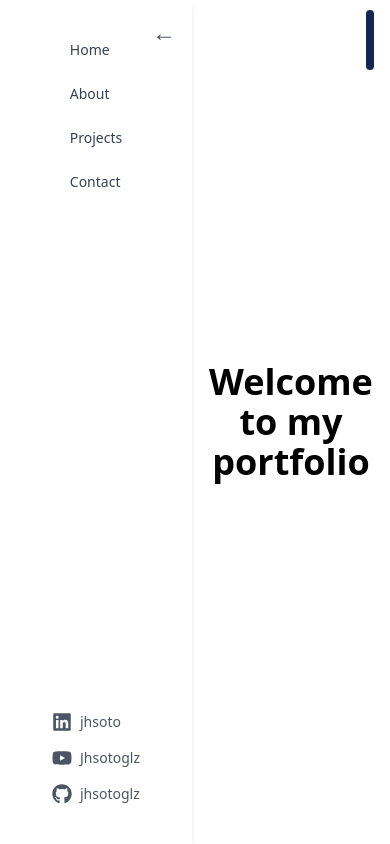
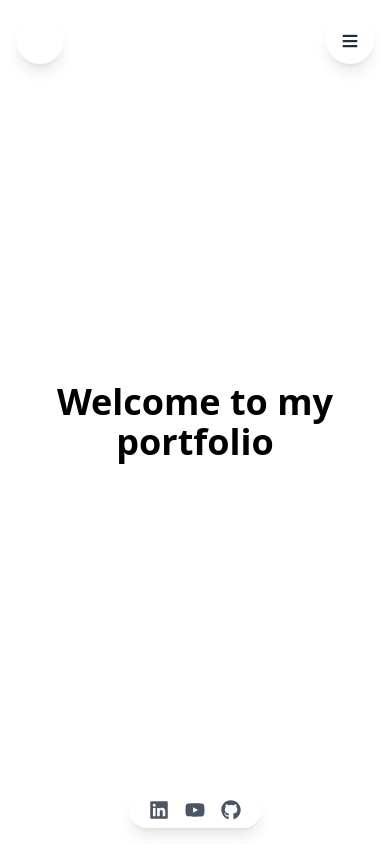
Before and after one commit to jhsotoglz/web-portfolio, a React (Vite) app: page / in a window 390 px wide. Shown: the top 844 px of the page. Built offline with nearby package versions, Linux system fonts and the light colour scheme.

Commit message:
Better navbar implemented

```diff
--- a/src/App.tsx
+++ b/src/App.tsx
@@ -1,22 +1,27 @@
 import "./App.css"
-import Navbar from "./components/Navbar";
+// import Navbar from "./components/Navbar";
 import Home from "./components/Home";
 import About from "./components/About";
 import Projects from "./components/Projects";
 import Contact from "./components/Contact";
-import Scrollbar from "./components/Scrollbar";
+// import Scrollbar from "./components/Scrollbar";
+import MainNav from "./components/MainNav";
+import LogoBubble from "./components/LogoBubble";
+import SocialPill from "./components/SocialPill";
 import { useState } from "react";
 
 function App() {
-  const [isNavVisible, setIsNavVisible] = useState(false);
+  const [navOpen, setNavOpen] = useState(false);
+
   return (
     <>
-      <Navbar isVisible={isNavVisible} setIsVisible={setIsNavVisible} />
-      <Scrollbar />
+      <LogoBubble navOpen={navOpen} />
+      <MainNav navOpen={navOpen} setNavOpen={setNavOpen} />
+      <SocialPill />
+      {/* <Navbar isVisible={isNavVisible} setIsVisible={setIsNavVisible} /> */}
+      {/* <Scrollbar /> */}
       <main
-        className={`scroll-smooth transition-all duration-300 min-h-screen-dynamic ${
-          isNavVisible ? "ml-48" : "ml-4 sm:ml-0"
-        }`}
+        className={`scroll-smooth transition-all duration-300 min-h-screen-dynamic`}
       >
         <div className="max-w-screen-lg mx-auto px-4">
           <Home />
--- /dev/null
+++ b/src/components/LogoBubble.tsx
@@ -0,0 +1,25 @@
+import React from "react";
+
+interface LogoBubbleProps {
+  navOpen: boolean;
+}
+
+const LogoBubble: React.FC<LogoBubbleProps> = ({ navOpen }) => {
+  if (navOpen) return null;
+
+  const scrollToTop = () => {
+    window.scrollTo({ top: 0, behavior: "smooth" });
+  };
+
+  return (
+    <div
+      className="fixed top-4 left-4 z-[70] dark:bg-gray-800 text-white font-bold text-xl w-12 h-12 rounded-full flex items-center justify-center shadow-lg cursor-pointer select-none hover:bg-blue-800 transition-colors"
+      onClick={scrollToTop}
+      title="Back to Top"
+    >
+      JH
+    </div>
+  );
+};
+
+export default LogoBubble;
--- /dev/null
+++ b/src/components/MainNav.tsx
@@ -0,0 +1,94 @@
+import { useState, useEffect, useRef } from "react";
+
+interface MainNavProps {
+  navOpen: boolean;
+  setNavOpen: (open: boolean) => void;
+}
+
+const sections = ["home", "about", "projects", "contact"];
+
+const MainNav = ({ navOpen, setNavOpen }: MainNavProps) => {
+  const [active, setActive] = useState("home");
+  const [isMobile, setIsMobile] = useState(false);
+  const navRef = useRef<HTMLDivElement>(null);
+
+  useEffect(() => {
+    const updateSize = () => {
+      setIsMobile(window.innerWidth < 640); // Tailwind 'sm'
+    };
+    updateSize();
+    window.addEventListener("resize", updateSize);
+    return () => window.removeEventListener("resize", updateSize);
+  }, []);
+
+  // Close on scroll (mobile)
+  useEffect(() => {
+    if (!isMobile || !navOpen) return;
+    const handleScroll = () => setNavOpen(false);
+    window.addEventListener("scroll", handleScroll);
+    return () => window.removeEventListener("scroll", handleScroll);
+  }, [isMobile, navOpen, setNavOpen]);
+
+  // Close on outside tap (mobile)
+  useEffect(() => {
+    if (!isMobile || !navOpen) return;
+    const handleClick = (e: MouseEvent) => {
+      if (navRef.current && !navRef.current.contains(e.target as Node)) {
+        setNavOpen(false);
+      }
+    };
+    document.addEventListener("mousedown", handleClick);
+    return () => document.removeEventListener("mousedown", handleClick);
+  }, [isMobile, navOpen, setNavOpen]);
+
+  const handleScrollToSection = (section: string) => {
+    const el = document.getElementById(section);
+    if (el) {
+      el.scrollIntoView({ behavior: "smooth" });
+      setActive(section);
+      if (isMobile) setNavOpen(false);
+    }
+  };
+
+  return (
+    <>
+      {/* Mobile Closed Toggle */}
+      {isMobile && !navOpen && (
+        <div
+          className="fixed top-4 right-4 w-12 h-12 flex items-center justify-center rounded-full bg-white dark:bg-gray-800 shadow-lg cursor-pointer text-3xl text-gray-800 dark:text-white transition-colors hover:bg-gray-200 dark:hover:bg-gray-700 z-50"
+          onClick={() => setNavOpen(true)}
+          title="Open Navigation"
+        >
+          ≡
+        </div>
+      )}
+
+      {/* Main Navigation */}
+      {(!isMobile || navOpen) && (
+        <div
+          ref={navRef}
+          className="fixed top-4 left-1/2 -translate-x-1/2 z-50 inline-flex items-center bg-white dark:bg-gray-800 shadow-lg rounded-full px-4 py-2 overflow-x-auto gap-2"
+        >
+          <ul className="flex gap-2 text-sm font-medium">
+            {sections.map((section) => (
+              <li key={section}>
+                <button
+                  onClick={() => handleScrollToSection(section)}
+                  className={`px-4 py-1.5 rounded-full transition-colors whitespace-nowrap ${
+                    active === section
+                      ? "bg-gray-900 text-white"
+                      : "text-gray-600 dark:text-gray-300 hover:bg-gray-200 dark:hover:bg-gray-700"
+                  }`}
+                >
+                  {section.charAt(0).toUpperCase() + section.slice(1)}
+                </button>
+              </li>
+            ))}
+          </ul>
+        </div>
+      )}
+    </>
+  );
+};
+
+export default MainNav;
--- /dev/null
+++ b/src/components/SocialPill.tsx
@@ -0,0 +1,36 @@
+import { FaGithub, FaLinkedin, FaYoutube } from "react-icons/fa";
+
+const SocialPill = () => {
+  return (
+    <div className="fixed bottom-4 left-1/2 -translate-x-1/2 z-50">
+      <div className="inline-flex items-center gap-4 px-5 py-2 bg-white dark:bg-gray-800 shadow-lg rounded-full text-xl text-gray-600 dark:text-gray-300">
+        <a
+          href="https://www.linkedin.com/in/jhsoto/"
+          target="_blank"
+          rel="noopener noreferrer"
+          className="hover:text-blue-600"
+        >
+          <FaLinkedin />
+        </a>
+        <a
+          href="https://www.youtube.com/@Jhsotoglz"
+          target="_blank"
+          rel="noopener noreferrer"
+          className="hover:text-red-600"
+        >
+          <FaYoutube />
+        </a>
+        <a
+          href="https://github.com/jhsotoglz"
+          target="_blank"
+          rel="noopener noreferrer"
+          className="hover:text-black dark:hover:text-white"
+        >
+          <FaGithub />
+        </a>
+      </div>
+    </div>
+  );
+};
+
+export default SocialPill;
```
